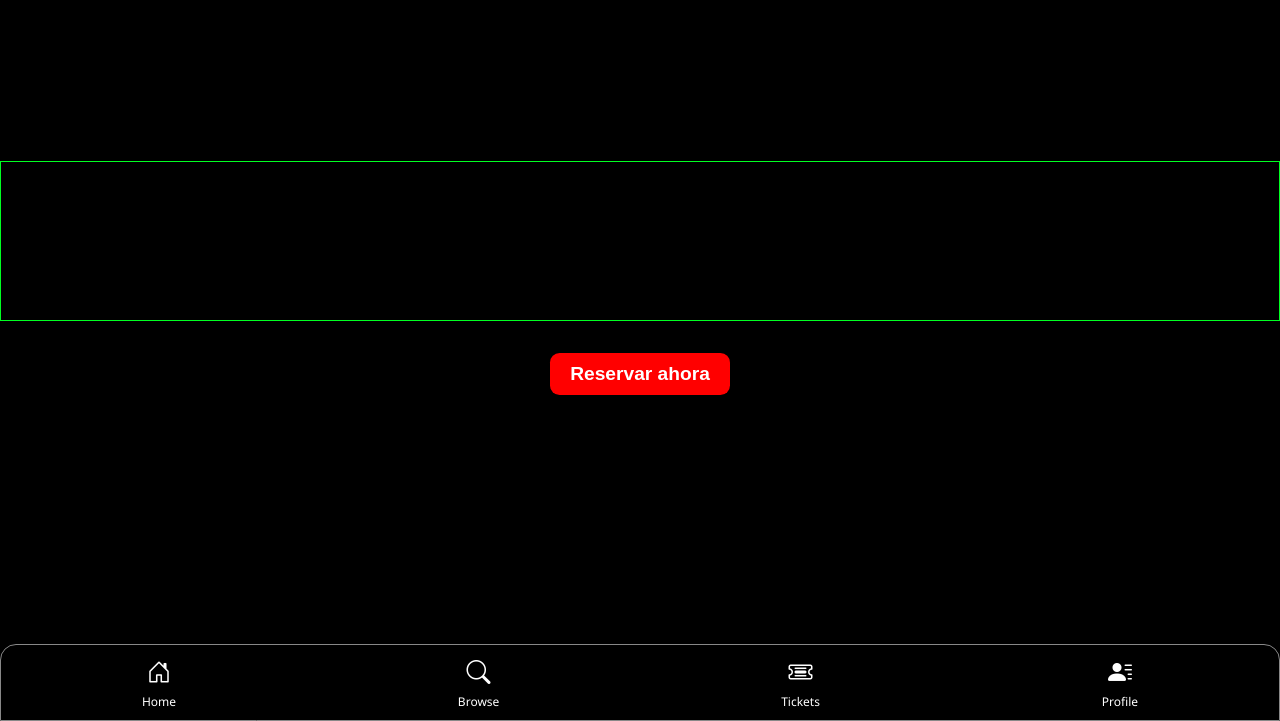
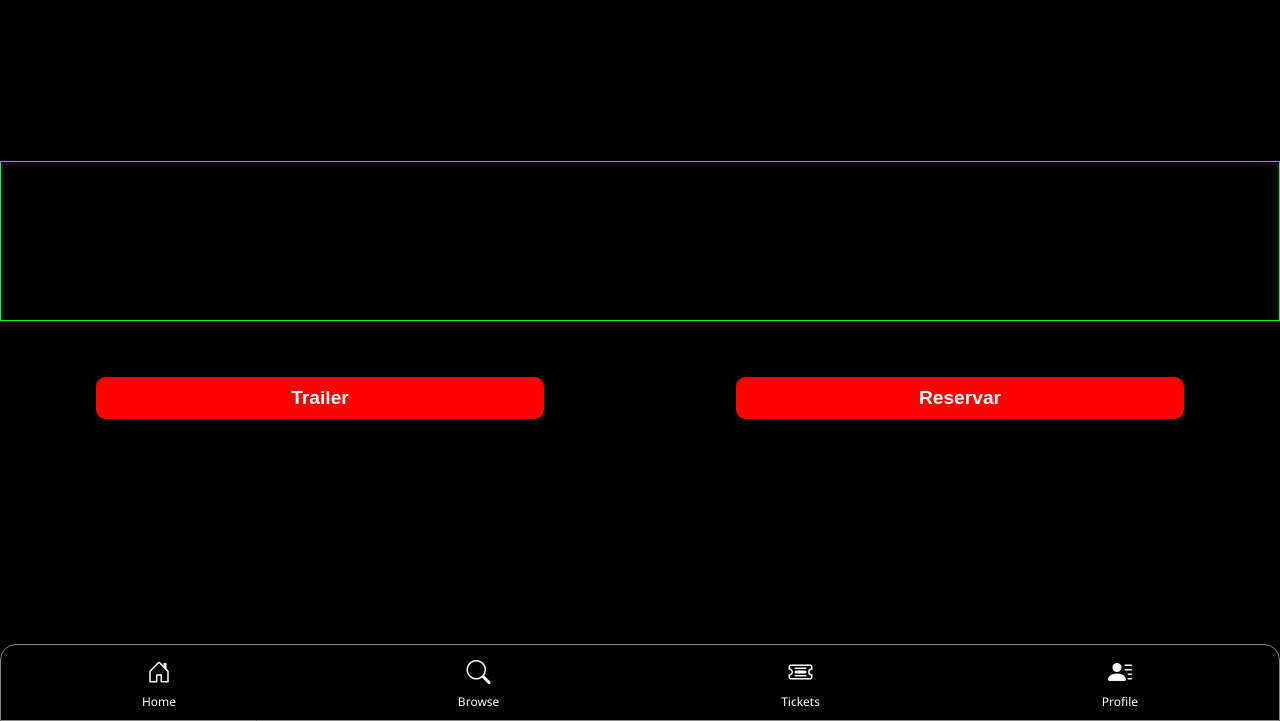
Before and after one commit to HenryFabianBoadaRubio/proyectoMongoII, a website: page public/views/pelicula.html in a window 1280 px wide. Shown: the part 79-800 px from the top of the page. Drawn offline with nearby package versions, Linux system fonts and the light colour scheme.

Commit message:
feat: :lipstick: Se cambian el estilo y se agrega un bueno boton para mejorar la apariencia de la web

```diff
--- a/public/css/pelicula.css
+++ b/public/css/pelicula.css
@@ -87,18 +87,20 @@ body{
 .boton__reservacion{
     display: flex;
     width: 100%;
-    justify-content: center;
-    margin-top: 2rem;
+    justify-content: space-around;
+    margin-top: 3.5rem;
     /* border: 1px solid red; */
 
 }
 .boton__reservacion button{
     background-color: red;
     color: white;
+    width: 35%;
     font-size: 0.8rem;
     padding: 10px 20px;
     border-radius: 0.6rem;
     border-style: none;
+    /* border: 1px solid yellow; */
 }
 
 .boton__reservacion button:hover{
--- a/public/css/style.css
+++ b/public/css/style.css
@@ -6,6 +6,8 @@
 }
 
 body{
+    font-family:'Segoe UI', Tahoma, Geneva, Verdana, sans-serif;
+
     background-color: #000000;
     /* background-color: #121212; */
     color: white;
--- a/public/views/pelicula.html
+++ b/public/views/pelicula.html
@@ -32,7 +32,8 @@
             <section class="carrusel__proyecciones"></section>
 
             <div class="boton__reservacion">
-                <button><h2>Reservar ahora</h2></button>
+                <button><h2>Trailer</h2></button>
+                <button><h2>Reservar</h2></button>
             </div>
         </main>
     <nav class="menu">
```
